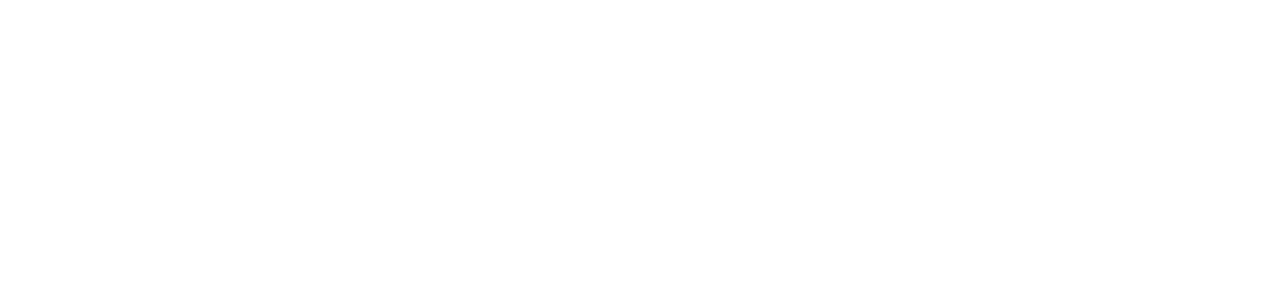
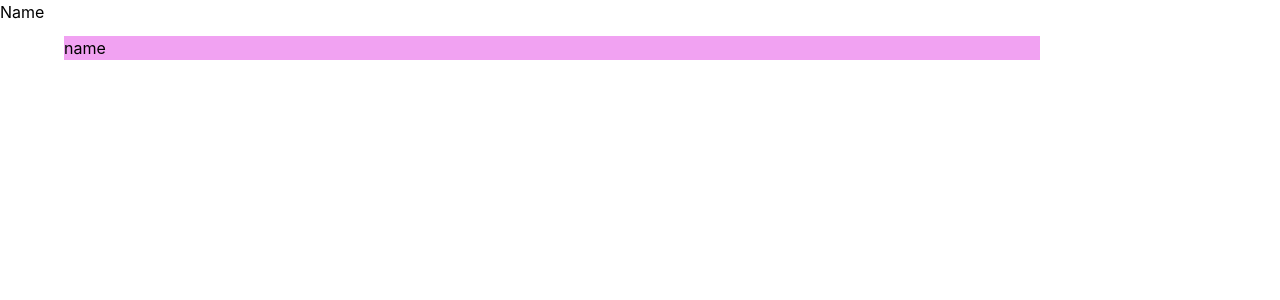
Before and after one commit to jeth18/weatherApp, a React (Vite) app: page / in a window 1280 px wide. Shown: the top 300 px of the page. Built offline with nearby package versions, Linux system fonts and the light colour scheme.

Commit message:
prueba de tailwind

```diff
--- a/src/App.jsx
+++ b/src/App.jsx
@@ -4,8 +4,11 @@
 function App() {
   const [count, setCount] = useState(0)
   return (
-    <div>
-
+    <div className='px-0 py-0'>
+      <h1>Name</h1>
+      <div className='container px-8 py-2'>
+        <div className='container w-screen bg-pink'>name</div>
+      </div>
     </div>
   )
 }
--- a/src/index.css
+++ b/src/index.css
@@ -15,13 +15,3 @@
   font-family: source-code-pro, Menlo, Monaco, Consolas, 'Courier New',
     monospace;
 }
-
-:root {
-  /* Color Theme Swatches in Hex */
-  --primary-color: #F1A2F2;
-  --second-color: #6805F2;
-  --third-color: #4703A6;
-  --four-color: #310273;
-  --five-color: #260259;
-
-}
--- a/tailwind.config.js
+++ b/tailwind.config.js
@@ -3,7 +3,38 @@
     "./src/**/*.{js,jsx,ts,tsx}",
   ],
   theme: {
-    extend: {},
+    extend: {
+      borderRadius: {
+        '4xl': '2rem',
+      }
+    },
+    colors: {
+      'blue': '#6805F2',
+      'pink': '#F1A2F2',
+      'indigo': '#4703A6',
+      'purple': '#4703A6',
+      'purple2': '#260259'
+    },
+    fontFamily: {
+      sans: ['Graphik', 'sans-serif'],
+      serif: ['Merriweather', 'serif'],
+    },
+    screens: {
+      sm: '480px',
+      md: '768px',
+      lg: '976px',
+      xl: '1440px',
+    },
+    spacing: {
+      '1': '8px',
+      '2': '12px',
+      '3': '16px',
+      '4': '24px',
+      '5': '32px',
+      '6': '48px',
+      '7': '56px',
+      '8': '64px'
+    }
   },
   plugins: [],
 }
```
